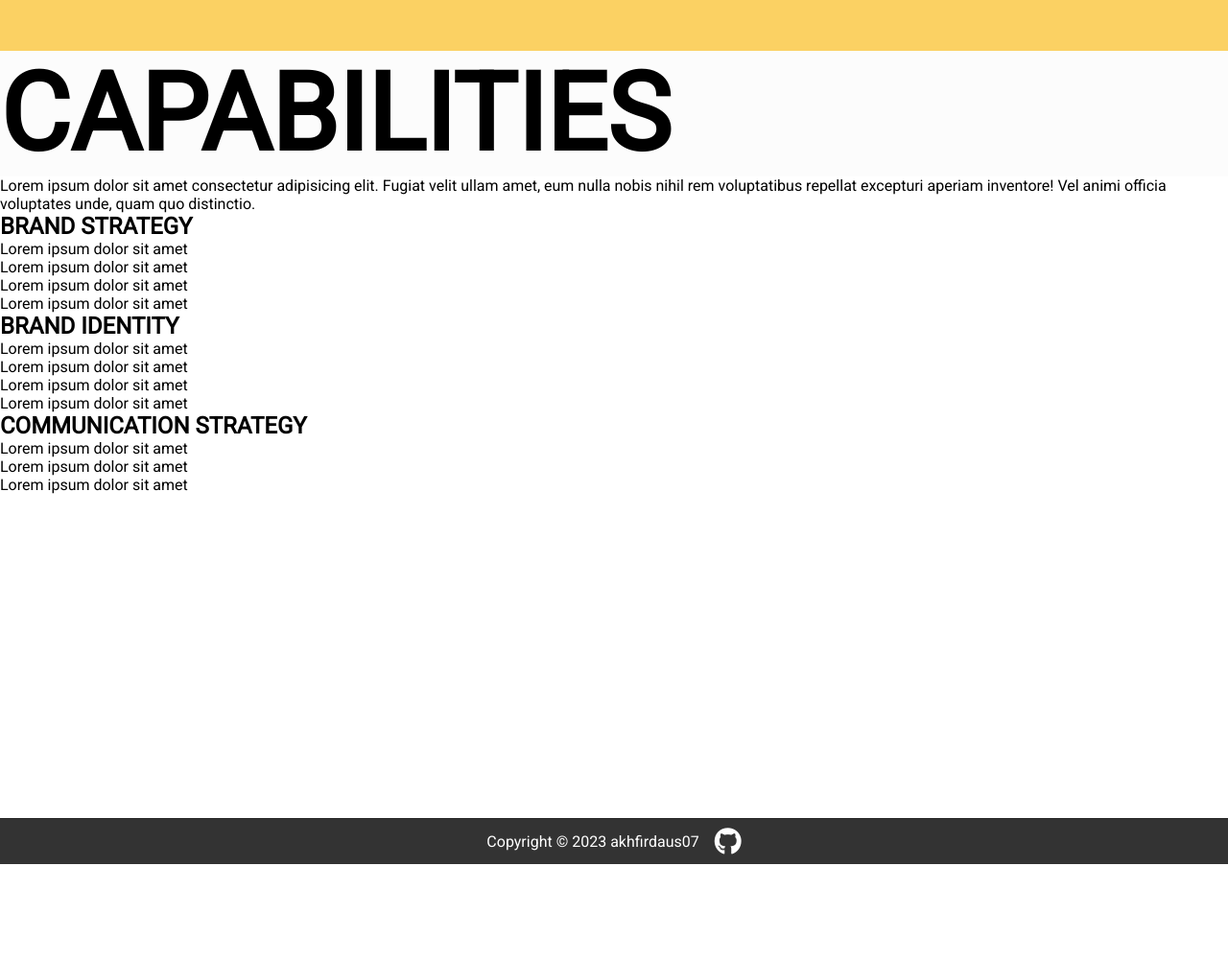
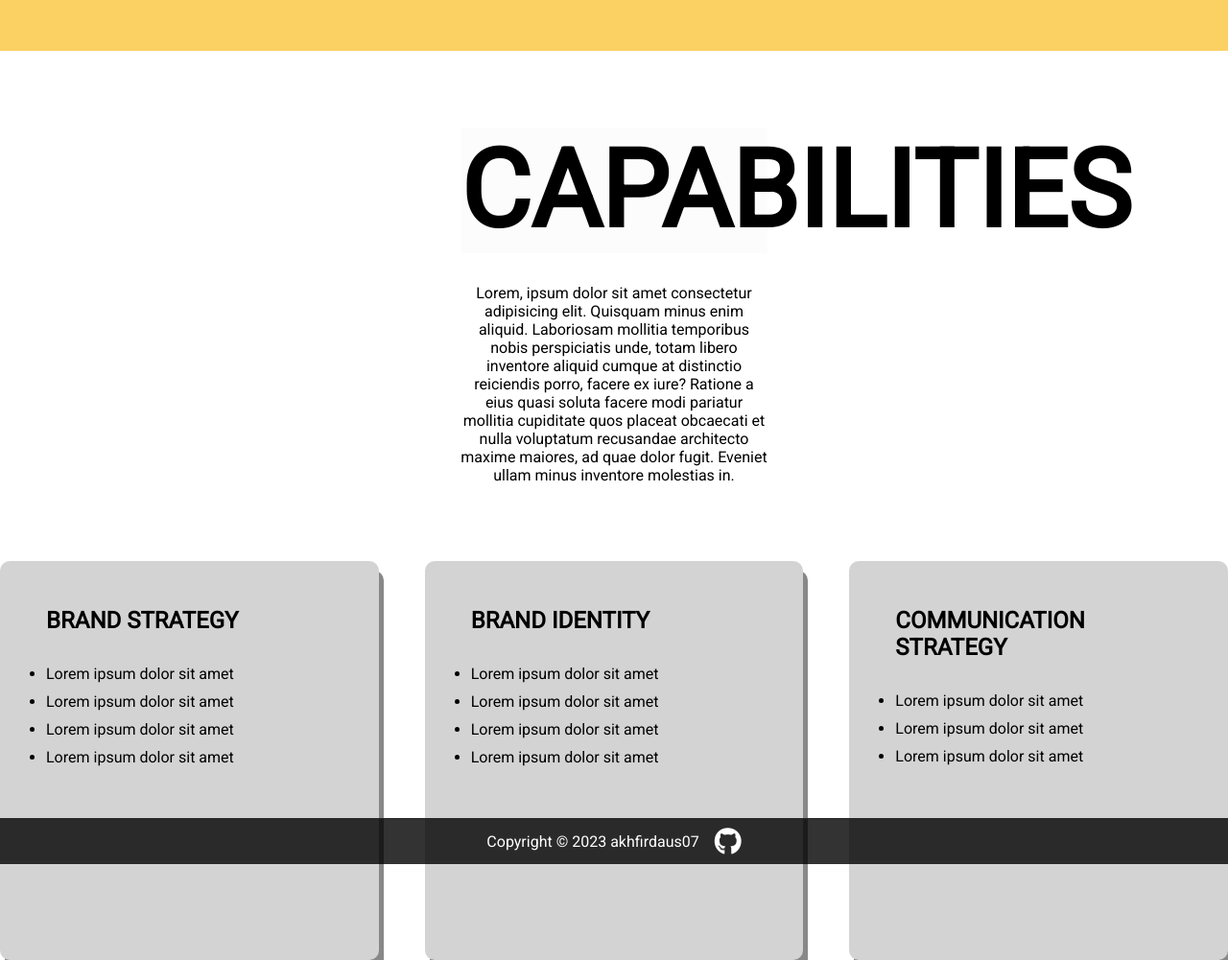
Before and after one commit to akhfirdaus07/purwadhika-module-2-exercise-3, a plain HTML site: page index.html in a window 1280 px wide. Shown: the part 2347-3348 px from the top of the page at 96% size. Before the commit the page ends 3248 px from the top, so only its background shows below. Drawn offline with Linux system fonts and the light colour scheme; a web font is replaced by a local one.

Commit message:
Style the fourth content

```diff
--- a/index.html
+++ b/index.html
@@ -81,9 +81,10 @@
         <div class="capabilities white">
             <div class="top">
                 <h1>CAPABILITIES</h1>
-                <p>Lorem ipsum dolor sit amet consectetur adipisicing elit. Fugiat velit ullam amet, eum nulla nobis nihil rem voluptatibus repellat excepturi aperiam inventore! Vel animi officia voluptates unde, quam quo distinctio.</p>
+                <p>Lorem, ipsum dolor sit amet consectetur adipisicing elit. Quisquam minus enim aliquid. Laboriosam mollitia temporibus nobis perspiciatis unde, totam libero inventore aliquid cumque at distinctio reiciendis porro, facere ex iure?
+                Ratione a eius quasi soluta facere modi pariatur mollitia cupiditate quos placeat obcaecati et nulla voluptatum recusandae architecto maxime maiores, ad quae dolor fugit. Eveniet ullam minus inventore molestias in.</p>
             </div>
-            <div class="bot">
+            <div class="bottom">
                 <div class="card">
                     <h2>BRAND STRATEGY</h2>
                     <ul>
--- a/style.css
+++ b/style.css
@@ -201,6 +201,45 @@ h1 {
     width: 15rem;
 }
 
+/* Capabilities */
+
+.capabilities {
+    display: flex;
+    flex-direction: column;
+}
+
+.capabilities .top{
+    display: flex;
+    flex-direction: column;
+    gap:2rem;
+    padding: 5rem 30rem;
+    text-align: center;
+}
+
+.capabilities .bottom {
+    display: flex;
+    flex-direction: row;
+    justify-content: center;
+    gap: 3rem;
+}
+
+.capabilities .card{
+    background-color: lightgray;
+    border-radius: 10px;
+    box-shadow: 5px 10px #888888;
+
+    height: 20rem;
+    width: 20rem;
+    padding:3rem;
+    display: flex;
+    flex-direction: column;
+    gap: 2rem;
+}
+
+.card li:not(:last-child) {
+    margin-bottom: 10px;
+ }
+
 /* Footer */
 
 .footer {
```
